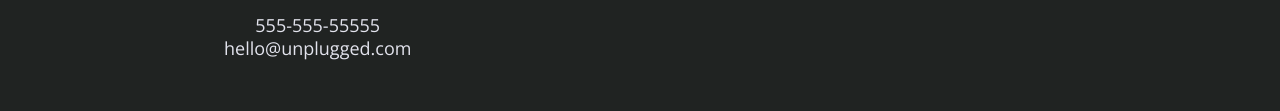
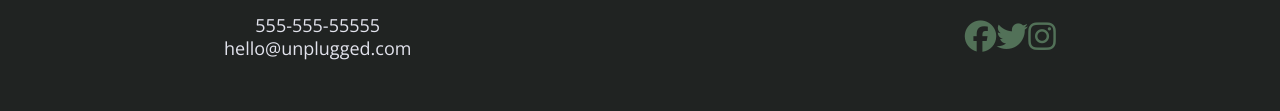
Before and after one commit to Rochri/html5-boilerplate-1, a website built with Parcel: page index.html in a window 1280 px wide. Shown: the part 3103-3214 px from the top of the page. Built offline with nearby package versions, Linux system fonts and the light colour scheme.

Commit message:
Social icons

```diff
--- a/css/main.css
+++ b/css/main.css
@@ -236,6 +236,12 @@ footer .social-icons p {
   display: flex;
   justify-content: center;
   align-items: center;
+}
+
+footer .social-icons i {
+  color: #527158;
+  font-size: 1.75em;
+  border-radius: 0%;
 }
 
 footer .copyright {
--- a/index.html
+++ b/index.html
@@ -137,13 +137,13 @@
               <h4>Social</h4>
               <div class="social-icons">
                 <p>
-                <a href= "https://facebook.com/yoursite" target="_blank" rel="noopener"></a>
+                <a href= "https://facebook.com/yoursite" target="_blank"><i class="fa-brands fa-facebook"></i></a>
                 </p>
                 <p>
-                  <a href="https://twitter.com/yoursite" target="_blank"rel="noopener"></a>
+                  <a href="https://twitter.com/yoursite" target="_blank"><i class="fa-brands fa-twitter"></i>   </a>
                 </p>
                 <p>
-                  <a href="https://www.instagram.com/yoursite" target="_blank"rel="noopener"></a>
+                  <a href="https://www.instagram.com/yoursite" target="_blank"><i class="fa-brands fa-instagram"></i></a>
                 </p>
               </div>
             </div>
```
